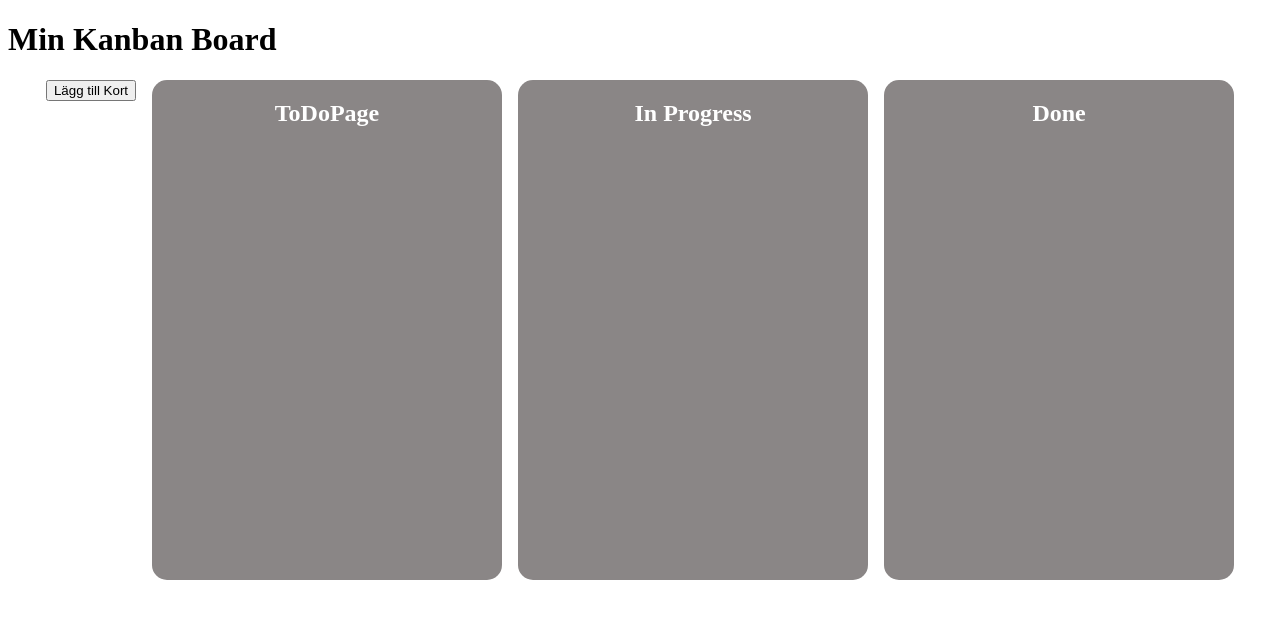
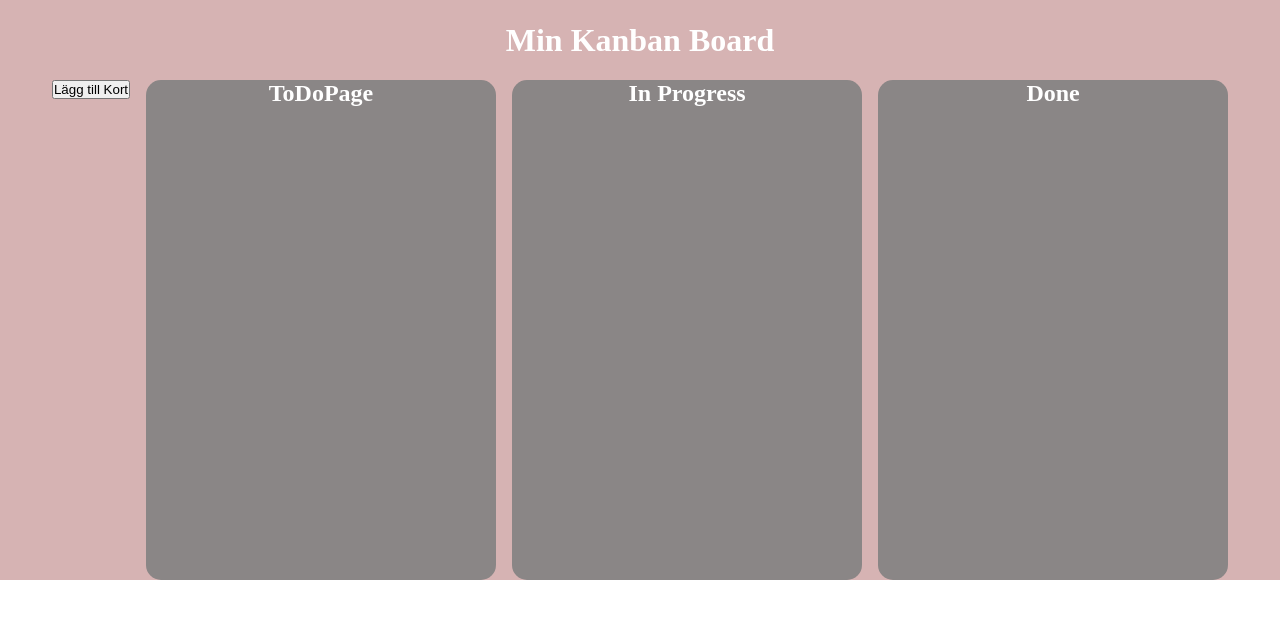
Before and after one commit to Fridbergs/kanban_board, a React (Vite) app: page / in a window 1280 px wide. Shown: the top 618 px of the page. Built offline with nearby package versions, Linux system fonts and the light colour scheme.

Commit message:
routing fixad

```diff
--- a/package.json
+++ b/package.json
@@ -11,7 +11,8 @@
   },
   "dependencies": {
     "react": "^18.2.0",
-    "react-dom": "^18.2.0"
+    "react-dom": "^18.2.0",
+    "react-router-dom": "^6.22.3"
   },
   "devDependencies": {
     "@types/react": "^18.2.56",
--- a/src/App.jsx
+++ b/src/App.jsx
@@ -1,13 +1,22 @@
+import React from "react";
+import { BrowserRouter as Router, Route, Routes, Link } from "react-router-dom";
 import Board from "./Board";
 import "./App.css";
 import "./index.css";
 
 function App() {
   return (
-    <div className="app">
-      <h1>Min Kanban Board</h1>
-      <Board /> {/* Board-komponenten inkluderas här */}
-    </div>
+    <Router>
+      <div className="app">
+        <Link to="/" className="homeLink">
+          <h1>Min Kanban Board</h1>
+        </Link>
+        <Routes>
+          <Route path="/:columnName" element={<Board />} />
+          <Route path="/" element={<Board />} />
+        </Routes>
+      </div>
+    </Router>
   );
 }
 
--- a/src/Board.jsx
+++ b/src/Board.jsx
@@ -1,8 +1,10 @@
 import { useState, useEffect } from "react";
+import { useParams } from "react-router-dom";
 import AddCard from "./AddCard";
 import Column from "./Column";
 
 const Board = () => {
+  const { columnName } = useParams();
   function generateId() {
     return Math.random().toString(36).substr(2, 9);
   }
@@ -16,6 +18,10 @@ const Board = () => {
       return getDefaultColumns();
     }
   });
+
+  const filteredColumns = columnName
+    ? columns.filter((column) => column.name === columnName)
+    : columns;
 
   function getDefaultColumns() {
     return [
@@ -63,7 +69,7 @@ const Board = () => {
   return (
     <div className="board">
       <AddCard addCard={addCard} columns={columns} />
-      {columns.map((column, index) => (
+      {filteredColumns.map((column, index) => (
         <Column
           key={index}
           name={column.name}
--- a/src/index.css
+++ b/src/index.css
@@ -1,3 +1,13 @@
+* {
+  margin: 0;
+  padding: 0;
+  box-sizing: border-box;
+}
+
+.app {
+  background-color: #d6b3b3;
+}
+
 .board {
   display: flex;
   flex-direction: row;
@@ -7,6 +17,19 @@
   height: 100%;
   padding: 0 1rem;
   gap: 1rem;
+}
+
+.homeLink {
+  display: flex;
+  margin: 0;
+  justify-content: center;
+  align-items: center;
+  color: #ffffff;
+  background-color: #d6b3b3;
+  padding: 0.5rem;
+  height: 10dvh;
+  cursor: pointer;
+  text-decoration: none;
 }
 
 .column {
```
Also changed, not shown: src/Header.jsx (added), 1 other file (tests, documents, lock files or other folders).
